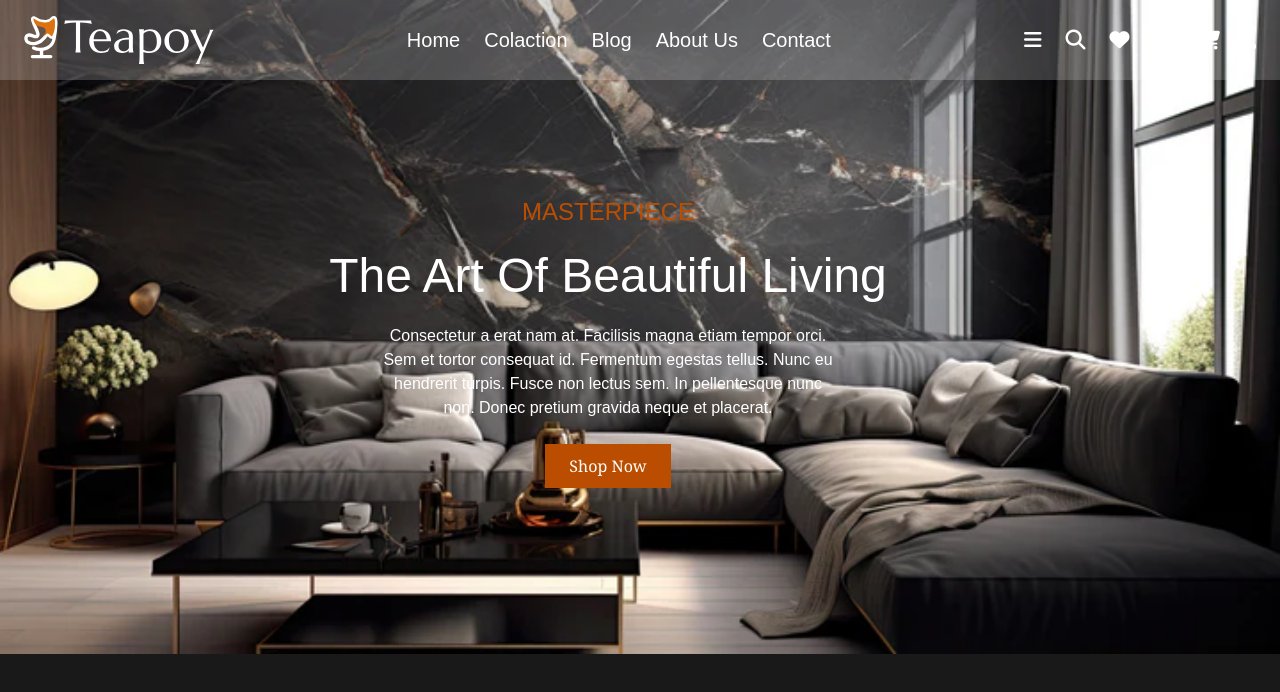
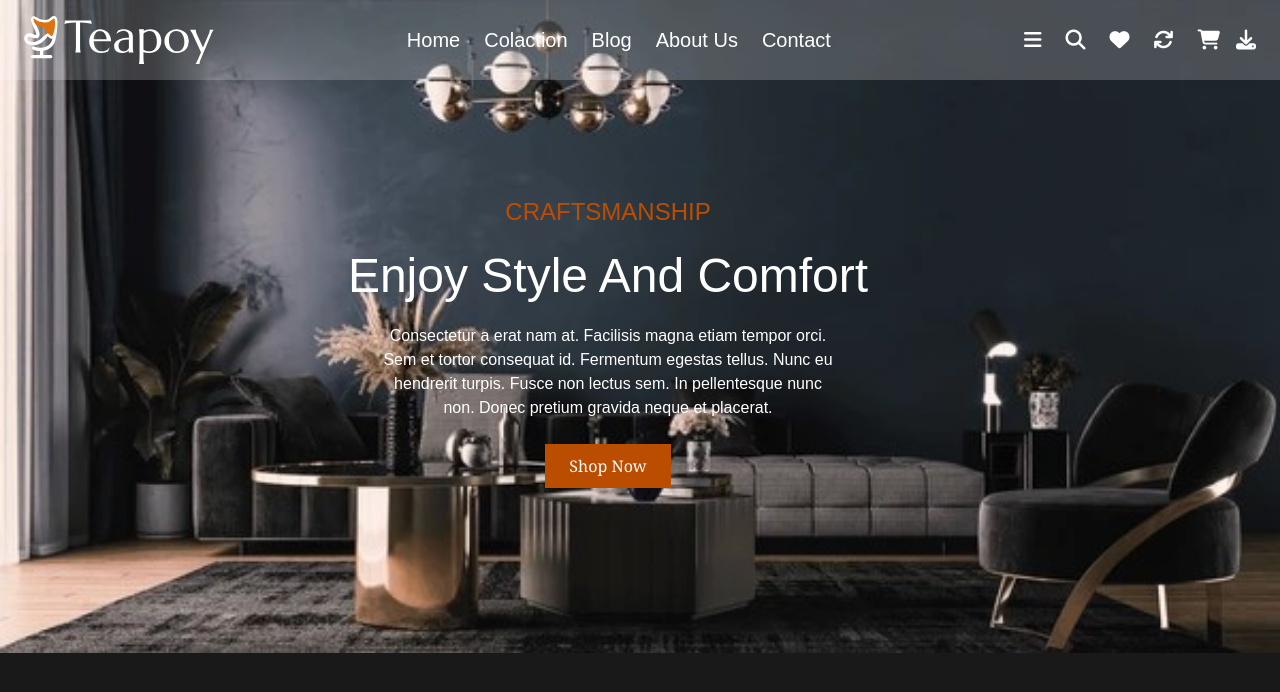
Before and after one commit to nazisharifi2025/shopify, a React (Vite) app: page / in a window 1280 px wide. Shown: the top 692 px of the page. Built offline with nearby package versions, Linux system fonts and the light colour scheme; a web font is replaced by a local one.

Commit message:
REsponsev Pages added

```diff
--- a/src/MyComponent/HeroSection.tsx
+++ b/src/MyComponent/HeroSection.tsx
@@ -49,7 +49,12 @@ function HeroSection() {
       des : "Consectetur a erat nam at. Facilisis magna etiam tempor orci. Sem et tortor consequat id.  Fermentum egestas tellus. Nunc eu hendrerit turpis. Fusce non lectus sem. In pellentesque nunc non.  Donec pretium gravida neque et placerat.",
       imgUrl : "/img/b1.webp"
     },
-
+    {
+      name: "CRAFTSMANSHIP  ",
+      Job : "Enjoy Style And Comfort  ",
+      des : "Consectetur a erat nam at. Facilisis magna etiam tempor orci. Sem et tortor consequat id.  Fermentum egestas tellus. Nunc eu hendrerit turpis. Fusce non lectus sem. In pellentesque nunc non. Donec pretium gravida neque et placerat.",
+      imgUrl : "public/img/hero4.jpg"
+    },
     {
       name: "َLUXURIOUS LIFESTYLE  ",
       Job : "Browse Living Room Pieces",
--- a/src/MyComponent/Navbar.tsx
+++ b/src/MyComponent/Navbar.tsx
@@ -4,7 +4,8 @@ function Navbar() {
   const [opin,setopin] = useState(false);
   return (
        <div className='w-full lg:p-4 md:p-4 p-2 flex z-50 justify-between lg:px-6 md:px-6 px-1 items-center fixed bg-white/20'>
-        <img src="public/img/logo (1).svg" className='lg:h-12 md:h-10 h-8' alt="" />
+        {/* <div className='lg:h-12 md:h-10 h-8 bg-cover bg-no-repeat bg-center bg-[url())]'></div> */}
+        <img src="/img/logo (1).svg" className='lg:h-12 md:h-10 h-8' alt="" />
         <ul className='lg:flex hidden gap-6 text-white font-medium '>
           <li className='hover:line-through transition-all text-xl font-light duration-500 ease-initial'><a href="/">Home</a></li>
           <li className='hover:line-through transition-all text-xl font-light duration-500 ease-initial'><a href="/">Colaction</a></li>
```
